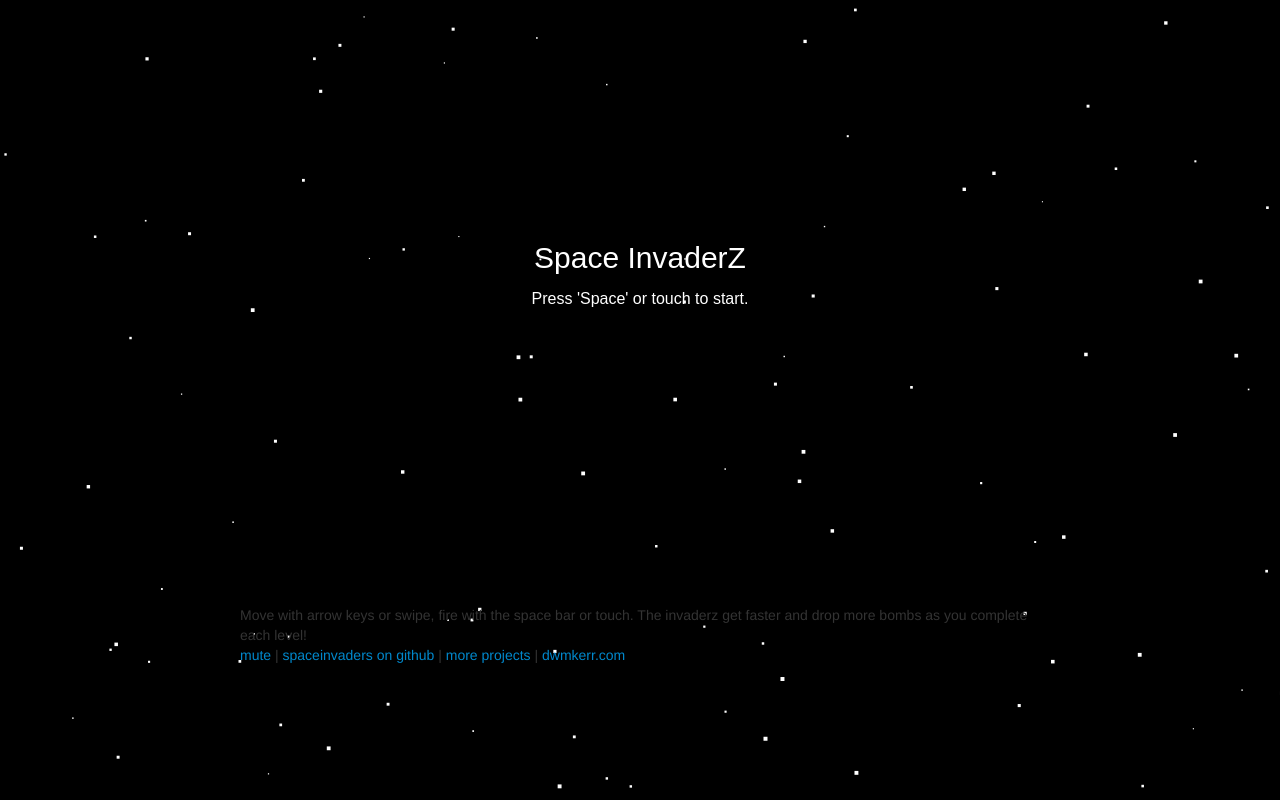
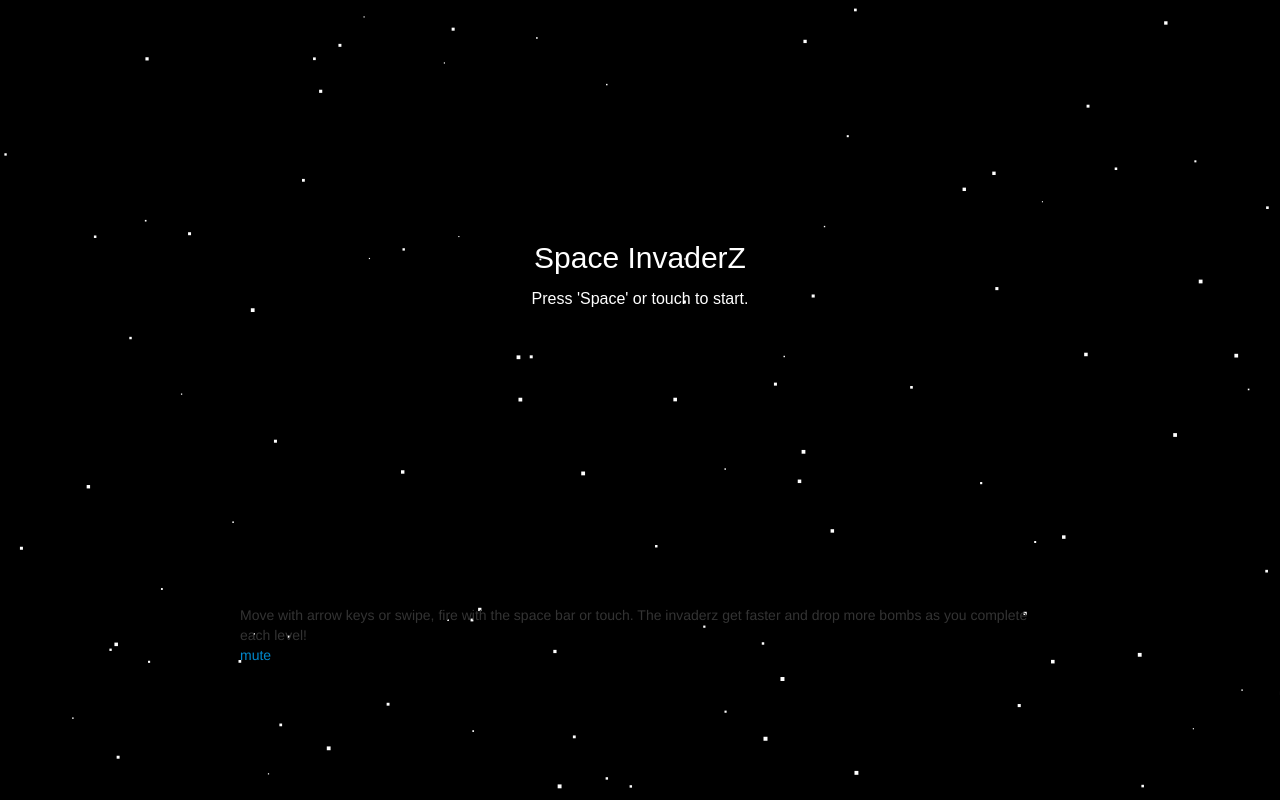
Before and after one commit to azadmotala/InvaderZ, a website built with Vite: page index.html in a window 1280 px wide. Built offline with nearby package versions, Linux system fonts and the light colour scheme; files whose address does not match are found by name.

Commit message:
Add MIT license and remove original author's links
License covers both InvaderZ and the original spaceinvaders code it
builds on. The game page drops the upstream author's project links
and the old commented-out analytics snippet; the README credits stay.

```diff
--- a/index.html
+++ b/index.html
@@ -16,10 +16,7 @@
   <div id="info">
     <p>Move with arrow keys or swipe, fire with the space bar or touch. The invaderz get faster and drop
       more bombs as you complete each level!</p>
-    <p><a id="muteLink" href="#" onclick="toggleMute()">mute</a> |
-      <a href="http://github.com/dwmkerr/spaceinvaders">spaceinvaders on github</a> |
-      <a href="http://github.com/dwmkerr">more projects</a> | <a href="http://www.dwmkerr.com">dwmkerr.com</a>
-    </p>
+    <p><a id="muteLink" href="#" onclick="toggleMute()">mute</a></p>
   </div>
 
   <script src="js/starfield.js"></script>
@@ -77,19 +74,6 @@
       document.getElementById("muteLink").innerText = game.sounds.mute ? "unmute" : "mute";
     }
   </script>
-<!--   <script type="text/javascript">
-
-    var _gaq = _gaq || [];
-    _gaq.push(['_setAccount', 'UA-41728580-1']);
-    _gaq.push(['_trackPageview']);
-
-    (function () {
-      var ga = document.createElement('script'); ga.type = 'text/javascript'; ga.async = true;
-      ga.src = ('https:' == document.location.protocol ? 'https://ssl' : 'http://www') + '.google-analytics.com/ga.js';
-      var s = document.getElementsByTagName('script')[0]; s.parentNode.insertBefore(ga, s);
-    })();
-
-  </script> -->
 </body>
 
 </html>
--- a/package.json
+++ b/package.json
@@ -2,6 +2,7 @@
   "name": "my-project",
   "private": true,
   "version": "0.0.0",
+  "license": "MIT",
   "scripts": {
     "dev": "vite",
     "build": "vite build",
```
Also changed, not shown: README.md, 1 other file.
